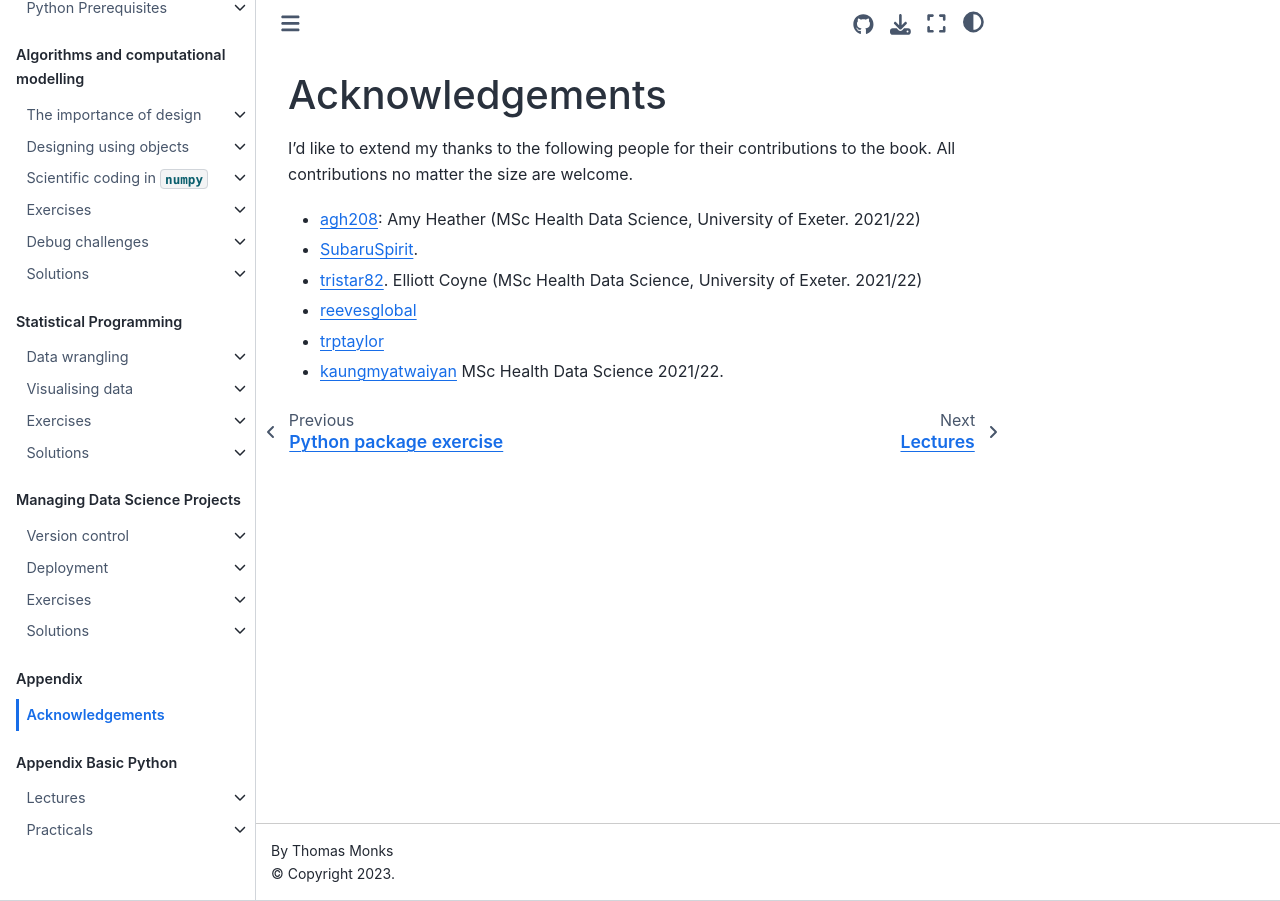
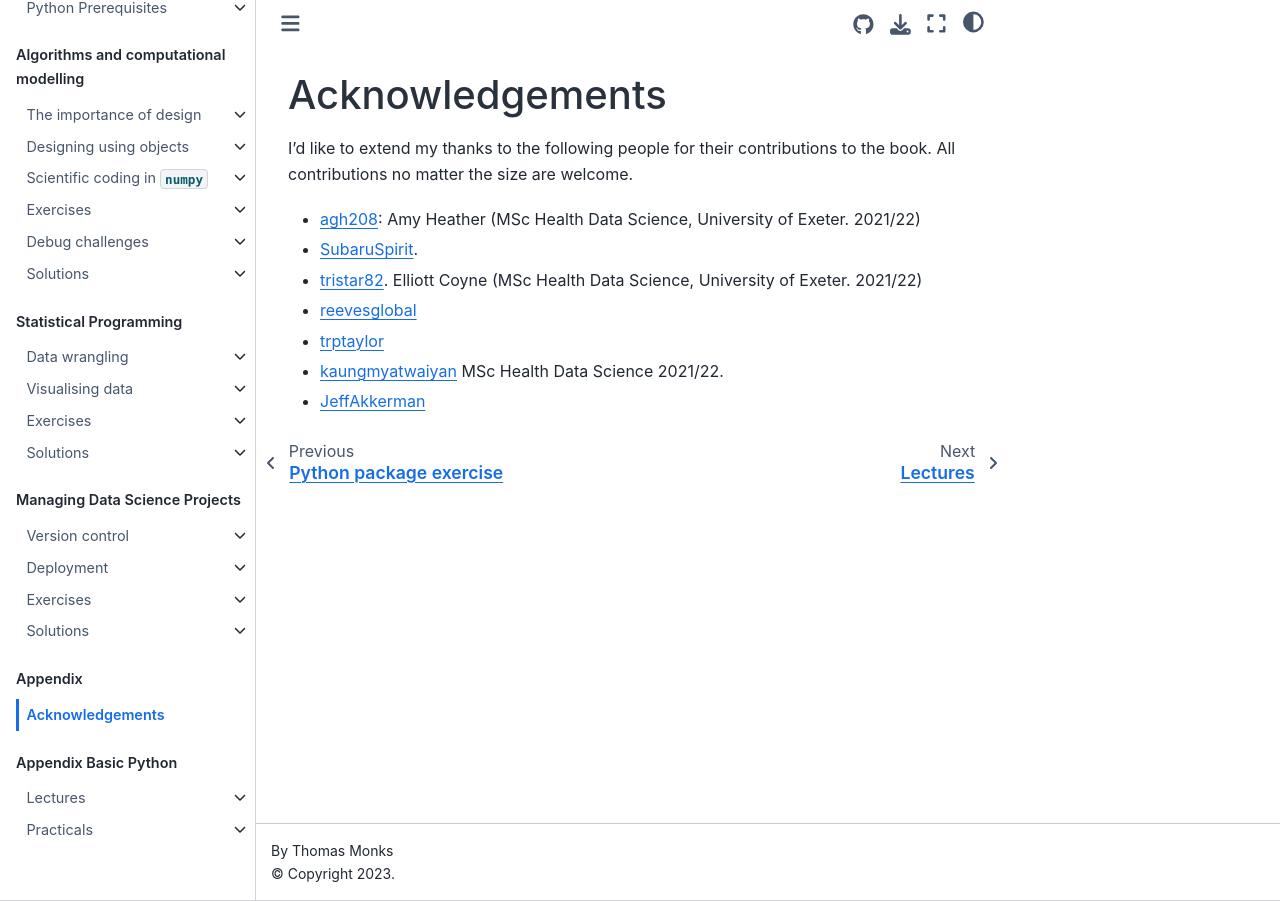
Before and after one commit to health-data-science-OR/coding-for-ml, a Jupyter Book: the page built from content/appendix/acknowledge.md, in a window 1280 px wide. Built offline with Jupyter Book 1.0.4 settings and Sphinx 7.4.7 and the Sphinx Book theme 1.1.4, drawn with Linux system fonts in a browser that asks for light colours.

Commit message:
chore(ackn): JeffAkkerman

```diff
--- a/content/appendix/acknowledge.md
+++ b/content/appendix/acknowledge.md
@@ -8,3 +8,4 @@ I'd like to extend my thanks to the following people for their contributions to
 * [reevesglobal](https://github.com/reevesglobal)
 * [trptaylor](https://github.com/trptaylor)
 * [kaungmyatwaiyan](https://github.com/kaungmyatwaiyan) MSc Health Data Science 2021/22.
+* [JeffAkkerman](https://github.com/JeffAkkerman)
```
